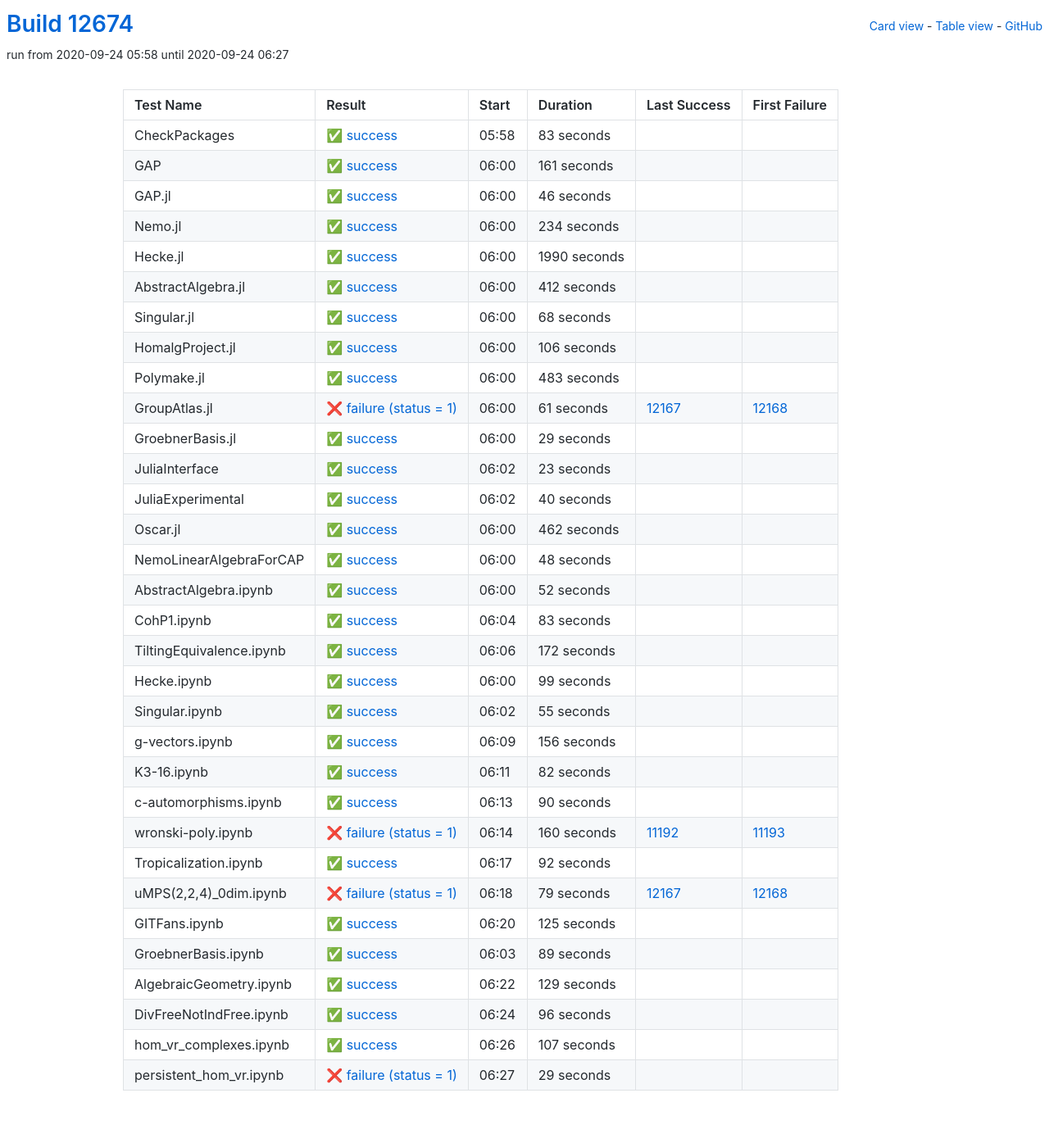
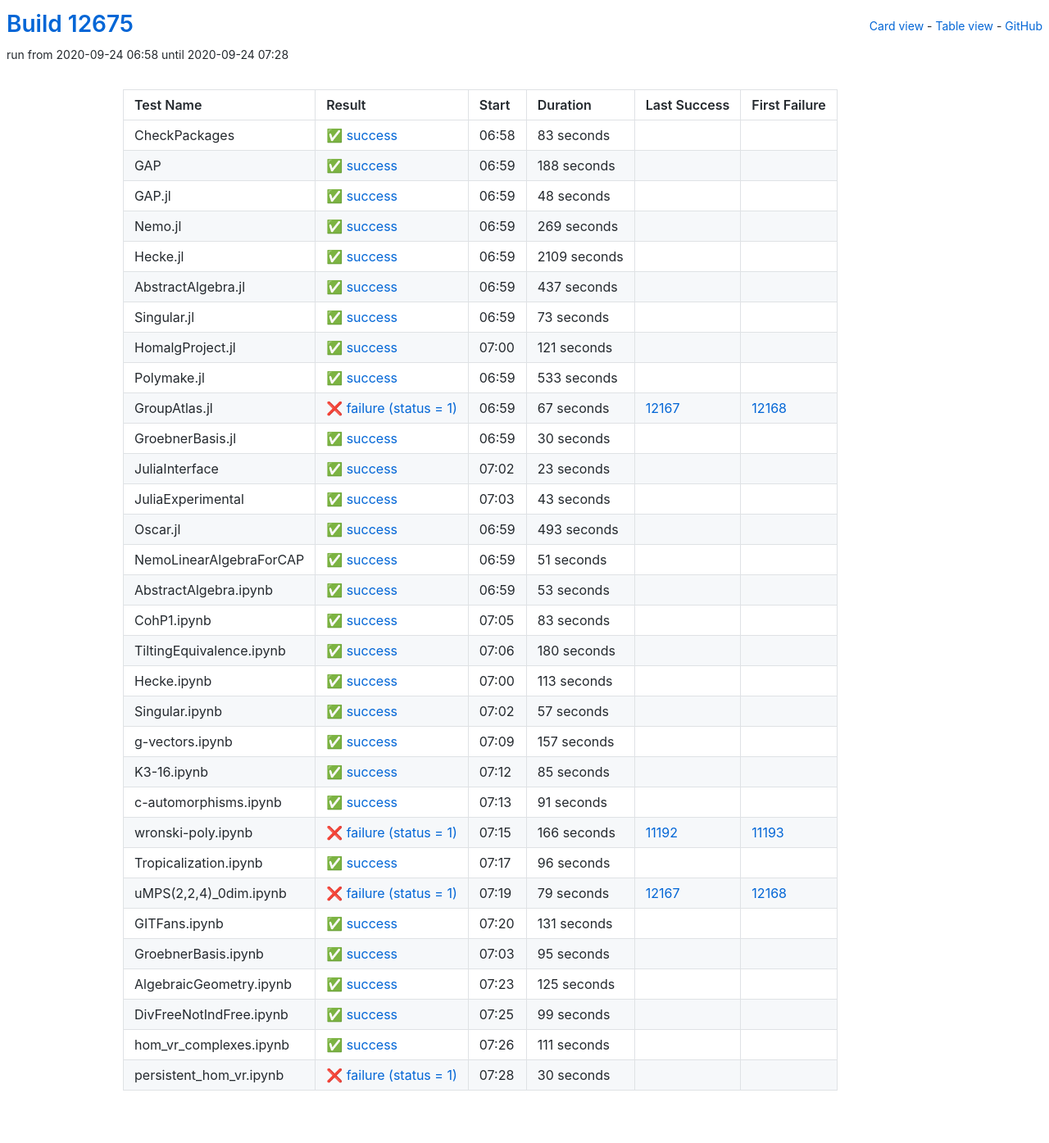
Before and after one commit to oscar-system/oscar-ci-status, a Jekyll site: the page built from table.html, in a window 1280 px wide. Shown: the whole page at 82% size. Built offline with Jekyll 4.4.1, drawn with Linux system fonts in a browser that asks for light colours.

Commit message:
Build #12675

```diff
--- a/_data/ci.yml
+++ b/_data/ci.yml
@@ -1,6 +1,6 @@
 ---
-build: 12674
-build_url: https://oscarci.mathematik.uni-kl.de/job/oscar/12674/
+build: 12675
+build_url: https://oscarci.mathematik.uni-kl.de/job/oscar/12675/
 job: oscar
 organization: oscar-system
 repo: oscar-ci-status
@@ -8,8 +8,8 @@
 tests:
 - name: CheckPackages
   id: checkpackages
-  log: https://oscarci.mathematik.uni-kl.de/job/oscar/12674/artifact/logs/build-12674/CheckPackages.log
-  start: 2020-09-24 05:58
+  log: https://oscarci.mathematik.uni-kl.de/job/oscar/12675/artifact/logs/build-12675/CheckPackages.log
+  start: 2020-09-24 06:58
   success: true
   exitcode: 0
   status: success
@@ -20,128 +20,128 @@
   first_failure_url:
 - name: GAP
   id: gap
-  log: https://oscarci.mathematik.uni-kl.de/job/oscar/12674/artifact/logs/build-12674/GAP.log
-  start: 2020-09-24 06:00
+  log: https://oscarci.mathematik.uni-kl.de/job/oscar/12675/artifact/logs/build-12675/GAP.log
+  start: 2020-09-24 06:59
   success: true
   exitcode: 0
   status: success
-  duration: 161
+  duration: 188
   last_success: false
   last_success_url:
   first_failure: false
   first_failure_url:
 - name: GAP.jl
   id: gap-jl
-  log: https://oscarci.mathematik.uni-kl.de/job/oscar/12674/artifact/logs/build-12674/GAP.jl.log
-  start: 2020-09-24 06:00
+  log: https://oscarci.mathematik.uni-kl.de/job/oscar/12675/artifact/logs/build-12675/GAP.jl.log
+  start: 2020-09-24 06:59
   success: true
   exitcode: 0
   status: success
-  duration: 46
+  duration: 48
   last_success: false
   last_success_url:
   first_failure: false
   first_failure_url:
 - name: Nemo.jl
   id: nemo-jl
-  log: https://oscarci.mathematik.uni-kl.de/job/oscar/12674/artifact/logs/build-12674/Nemo.jl.log
-  start: 2020-09-24 06:00
+  log: https://oscarci.mathematik.uni-kl.de/job/oscar/12675/artifact/logs/build-12675/Nemo.jl.log
+  start: 2020-09-24 06:59
   success: true
   exitcode: 0
   status: success
-  duration: 234
+  duration: 269
   last_success: false
   last_success_url:
   first_failure: false
   first_failure_url:
 - name: Hecke.jl
   id: hecke-jl
-  log: https://oscarci.mathematik.uni-kl.de/job/oscar/12674/artifact/logs/build-12674/Hecke.jl.log
-  start: 2020-09-24 06:00
+  log: https://oscarci.mathematik.uni-kl.de/job/oscar/12675/artifact/logs/build-12675/Hecke.jl.log
+  start: 2020-09-24 06:59
   success: true
   exitcode: 0
   status: success
-  duration: 1990
+  duration: 2109
   last_success: false
   last_success_url:
   first_failure: false
   first_failure_url:
 - name: AbstractAlgebra.jl
   id: abstractalgebra-jl
-  log: https://oscarci.mathematik.uni-kl.de/job/oscar/12674/artifact/logs/build-12674/AbstractAlgebra.jl.log
-  start: 2020-09-24 06:00
+  log: https://oscarci.mathematik.uni-kl.de/job/oscar/12675/artifact/logs/build-12675/AbstractAlgebra.jl.log
+  start: 2020-09-24 06:59
   success: true
   exitcode: 0
   status: success
-  duration: 412
+  duration: 437
   last_success: false
   last_success_url:
   first_failure: false
   first_failure_url:
 - name: Singular.jl
   id: singular-jl
-  log: https://oscarci.mathematik.uni-kl.de/job/oscar/12674/artifact/logs/build-12674/Singular.jl.log
-  start: 2020-09-24 06:00
+  log: https://oscarci.mathematik.uni-kl.de/job/oscar/12675/artifact/logs/build-12675/Singular.jl.log
+  start: 2020-09-24 06:59
   success: true
   exitcode: 0
   status: success
-  duration: 68
+  duration: 73
   last_success: false
   last_success_url:
   first_failure: false
   first_failure_url:
 - name: HomalgProject.jl
   id: homalgproject-jl
-  log: https://oscarci.mathematik.uni-kl.de/job/oscar/12674/artifact/logs/build-12674/HomalgProject.jl.log
-  start: 2020-09-24 06:00
+  log: https://oscarci.mathematik.uni-kl.de/job/oscar/12675/artifact/logs/build-12675/HomalgProject.jl.log
+  start: 2020-09-24 07:00
   success: true
   exitcode: 0
   status: success
-  duration: 106
+  duration: 121
   last_success: false
   last_success_url:
   first_failure: false
   first_failure_url:
 - name: Polymake.jl
   id: polymake-jl
-  log: https://oscarci.mathematik.uni-kl.de/job/oscar/12674/artifact/logs/build-12674/Polymake.jl.log
-  start: 2020-09-24 06:00
+  log: https://oscarci.mathematik.uni-kl.de/job/oscar/12675/artifact/logs/build-12675/Polymake.jl.log
+  start: 2020-09-24 06:59
   success: true
   exitcode: 0
   status: success
-  duration: 483
+  duration: 533
   last_success: false
   last_success_url:
   first_failure: false
   first_failure_url:
 - name: GroupAtlas.jl
   id: groupatlas-jl
-  log: https://oscarci.mathematik.uni-kl.de/job/oscar/12674/artifact/logs/build-12674/GroupAtlas.jl.log
-  start: 2020-09-24 06:00
+  log: https://oscarci.mathematik.uni-kl.de/job/oscar/12675/artifact/logs/build-12675/GroupAtlas.jl.log
+  start: 2020-09-24 06:59
   success: false
   exitcode: 1
   status: failure
-  duration: 61
+  duration: 67
   last_success: 12167
   last_success_url: https://oscarci.mathematik.uni-kl.de/job/oscar/12167/
   first_failure: 12168
   first_failure_url: https://oscarci.mathematik.uni-kl.de/job/oscar/12168/
 - name: GroebnerBasis.jl
   id: groebnerbasis-jl
-  log: https://oscarci.mathematik.uni-kl.de/job/oscar/12674/artifact/logs/build-12674/GroebnerBasis.jl.log
-  start: 2020-09-24 06:00
+  log: https://oscarci.mathematik.uni-kl.de/job/oscar/12675/artifact/logs/build-12675/GroebnerBasis.jl.log
+  start: 2020-09-24 06:59
   success: true
   exitcode: 0
   status: success
-  duration: 29
+  duration: 30
   last_success: false
   last_success_url:
   first_failure: false
   first_failure_url:
 - name: JuliaInterface
   id: juliainterface
-  log: https://oscarci.mathematik.uni-kl.de/job/oscar/12674/artifact/logs/build-12674/JuliaInterface.log
-  start: 2020-09-24 06:02
+  log: https://oscarci.mathematik.uni-kl.de/job/oscar/12675/artifact/logs/build-12675/JuliaInterface.log
+  start: 2020-09-24 07:02
   success: true
   exitcode: 0
   status: success
@@ -152,56 +152,56 @@
   first_failure_url:
 - name: JuliaExperimental
   id: juliaexperimental
-  log: https://oscarci.mathematik.uni-kl.de/job/oscar/12674/artifact/logs/build-12674/JuliaExperimental.log
-  start: 2020-09-24 06:02
+  log: https://oscarci.mathematik.uni-kl.de/job/oscar/12675/artifact/logs/build-12675/JuliaExperimental.log
+  start: 2020-09-24 07:03
   success: true
   exitcode: 0
   status: success
-  duration: 40
+  duration: 43
   last_success: false
   last_success_url:
   first_failure: false
   first_failure_url:
 - name: Oscar.jl
   id: oscar-jl
-  log: https://oscarci.mathematik.uni-kl.de/job/oscar/12674/artifact/logs/build-12674/Oscar.jl.log
-  start: 2020-09-24 06:00
+  log: https://oscarci.mathematik.uni-kl.de/job/oscar/12675/artifact/logs/build-12675/Oscar.jl.log
+  start: 2020-09-24 06:59
   success: true
   exitcode: 0
   status: success
-  duration: 462
+  duration: 493
   last_success: false
   last_success_url:
   first_failure: false
   first_failure_url:
 - name: NemoLinearAlgebraForCAP
   id: nemolinearalgebraforcap
-  log: https://oscarci.mathematik.uni-kl.de/job/oscar/12674/artifact/logs/build-12674/NemoLinearAlgebraForCAP.log
-  start: 2020-09-24 06:00
+  log: https://oscarci.mathematik.uni-kl.de/job/oscar/12675/artifact/logs/build-12675/NemoLinearAlgebraForCAP.log
+  start: 2020-09-24 06:59
   success: true
   exitcode: 0
   status: success
-  duration: 48
+  duration: 51
   last_success: false
   last_success_url:
   first_failure: false
   first_failure_url:
 - name: AbstractAlgebra.ipynb
   id: abstractalgebra-ipynb
-  log: https://oscarci.mathematik.uni-kl.de/job/oscar/12674/artifact/logs/build-12674/AbstractAlgebra.ipynb.log
-  start: 2020-09-24 06:00
+  log: https://oscarci.mathematik.uni-kl.de/job/oscar/12675/artifact/logs/build-12675/AbstractAlgebra.ipynb.log
+  start: 2020-09-24 06:59
   success: true
   exitcode: 0
   status: success
-  duration: 52
+  duration: 53
   last_success: false
   last_success_url:
   first_failure: false
   first_failure_url:
 - name: CohP1.ipynb
   id: cohp1-ipynb
-  log: https://oscarci.mathematik.uni-kl.de/job/oscar/12674/artifact/logs/build-12674/CohP1.ipynb.log
-  start: 2020-09-24 06:04
+  log: https://oscarci.mathematik.uni-kl.de/job/oscar/12675/artifact/logs/build-12675/CohP1.ipynb.log
+  start: 2020-09-24 07:05
   success: true
   exitcode: 0
   status: success
@@ -212,104 +212,104 @@
   first_failure_url:
 - name: TiltingEquivalence.ipynb
   id: tiltingequivalence-ipynb
-  log: https://oscarci.mathematik.uni-kl.de/job/oscar/12674/artifact/logs/build-12674/TiltingEquivalence.ipynb.log
-  start: 2020-09-24 06:06
+  log: https://oscarci.mathematik.uni-kl.de/job/oscar/12675/artifact/logs/build-12675/TiltingEquivalence.ipynb.log
+  start: 2020-09-24 07:06
   success: true
   exitcode: 0
   status: success
-  duration: 172
+  duration: 180
   last_success: false
   last_success_url:
   first_failure: false
   first_failure_url:
 - name: Hecke.ipynb
   id: hecke-ipynb
-  log: https://oscarci.mathematik.uni-kl.de/job/oscar/12674/artifact/logs/build-12674/Hecke.ipynb.log
-  start: 2020-09-24 06:00
+  log: https://oscarci.mathematik.uni-kl.de/job/oscar/12675/artifact/logs/build-12675/Hecke.ipynb.log
+  start: 2020-09-24 07:00
   success: true
   exitcode: 0
   status: success
-  duration: 99
+  duration: 113
   last_success: false
   last_success_url:
   first_failure: false
   first_failure_url:
 - name: Singular.ipynb
   id: singular-ipynb
-  log: https://oscarci.mathematik.uni-kl.de/job/oscar/12674/artifact/logs/build-12674/Singular.ipynb.log
-  start: 2020-09-24 06:02
+  log: https://oscarci.mathematik.uni-kl.de/job/oscar/12675/artifact/logs/build-12675/Singular.ipynb.log
+  start: 2020-09-24 07:02
   success: true
   exitcode: 0
   status: success
-  duration: 55
+  duration: 57
   last_success: false
   last_success_url:
   first_failure: false
   first_failure_url:
 - name: g-vectors.ipynb
   id: g-vectors-ipynb
-  log: https://oscarci.mathematik.uni-kl.de/job/oscar/12674/artifact/logs/build-12674/g-vectors.ipynb.log
-  start: 2020-09-24 06:09
+  log: https://oscarci.mathematik.uni-kl.de/job/oscar/12675/artifact/logs/build-12675/g-vectors.ipynb.log
+  start: 2020-09-24 07:09
   success: true
   exitcode: 0
   status: success
-  duration: 156
+  duration: 157
   last_success: false
   last_success_url:
   first_failure: false
   first_failure_url:
 - name: K3-16.ipynb
   id: k3-16-ipynb
-  log: https://oscarci.mathematik.uni-kl.de/job/oscar/12674/artifact/logs/build-12674/K3-16.ipynb.log
-  start: 2020-09-24 06:11
+  log: https://oscarci.mathematik.uni-kl.de/job/oscar/12675/artifact/logs/build-12675/K3-16.ipynb.log
+  start: 2020-09-24 07:12
   success: true
   exitcode: 0
   status: success
-  duration: 82
+  duration: 85
   last_success: false
   last_success_url:
   first_failure: false
   first_failure_url:
 - name: c-automorphisms.ipynb
   id: c-automorphisms-ipynb
-  log: https://oscarci.mathematik.uni-kl.de/job/oscar/12674/artifact/logs/build-12674/c-automorphisms.ipynb.log
-  start: 2020-09-24 06:13
+  log: https://oscarci.mathematik.uni-kl.de/job/oscar/12675/artifact/logs/build-12675/c-automorphisms.ipynb.log
+  start: 2020-09-24 07:13
   success: true
   exitcode: 0
   status: success
-  duration: 90
+  duration: 91
   last_success: false
   last_success_url:
   first_failure: false
   first_failure_url:
 - name: wronski-poly.ipynb
   id: wronski-poly-ipynb
-  log: https://oscarci.mathematik.uni-kl.de/job/oscar/12674/artifact/logs/build-12674/wronski-poly.ipynb.log
-  start: 2020-09-24 06:14
+  log: https://oscarci.mathematik.uni-kl.de/job/oscar/12675/artifact/logs/build-12675/wronski-poly.ipynb.log
+  start: 2020-09-24 07:15
   success: false
   exitcode: 1
   status: failure
-  duration: 160
+  duration: 166
   last_success: 11192
   last_success_url: https://oscarci.mathematik.uni-kl.de/job/oscar/11192/
   first_failure: 11193
   first_failure_url: https://oscarci.mathematik.uni-kl.de/job/oscar/11193/
 - name: Tropicalization.ipynb
   id: tropicalization-ipynb
-  log: https://oscarci.mathematik.uni-kl.de/job/oscar/12674/artifact/logs/build-12674/Tropicalization.ipynb.log
-  start: 2020-09-24 06:17
+  log: https://oscarci.mathematik.uni-kl.de/job/oscar/12675/artifact/logs/build-12675/Tropicalization.ipynb.log
+  start: 2020-09-24 07:17
   success: true
   exitcode: 0
   status: success
-  duration: 92
+  duration: 96
   last_success: false
   last_success_url:
   first_failure: false
   first_failure_url:
 - name: uMPS(2,2,4)_0dim.ipynb
   id: umps-2-2-4-0dim-ipynb
-  log: https://oscarci.mathematik.uni-kl.de/job/oscar/12674/artifact/logs/build-12674/uMPS-2-2-4-_0dim.ipynb.log
-  start: 2020-09-24 06:18
+  log: https://oscarci.mathematik.uni-kl.de/job/oscar/12675/artifact/logs/build-12675/uMPS-2-2-4-_0dim.ipynb.log
+  start: 2020-09-24 07:19
   success: false
   exitcode: 1
   status: failure
@@ -320,8 +320,32 @@
   first_failure_url: https://oscarci.mathematik.uni-kl.de/job/oscar/12168/
 - name: GITFans.ipynb
   id: gitfans-ipynb
-  log: https://oscarci.mathematik.uni-kl.de/job/oscar/12674/artifact/logs/build-12674/GITFans.ipynb.log
-  start: 2020-09-24 06:20
+  log: https://oscarci.mathematik.uni-kl.de/job/oscar/12675/artifact/logs/build-12675/GITFans.ipynb.log
+  start: 2020-09-24 07:20
+  success: true
+  exitcode: 0
+  status: success
+  duration: 131
+  last_success: false
+  last_success_url:
+  first_failure: false
+  first_failure_url:
+- name: GroebnerBasis.ipynb
+  id: groebnerbasis-ipynb
+  log: https://oscarci.mathematik.uni-kl.de/job/oscar/12675/artifact/logs/build-12675/GroebnerBasis.ipynb.log
+  start: 2020-09-24 07:03
+  success: true
+  exitcode: 0
+  status: success
+  duration: 95
+  last_success: false
+  last_success_url:
+  first_failure: false
+  first_failure_url:
+- name: AlgebraicGeometry.ipynb
+  id: algebraicgeometry-ipynb
+  log: https://oscarci.mathematik.uni-kl.de/job/oscar/12675/artifact/logs/build-12675/AlgebraicGeometry.ipynb.log
+  start: 2020-09-24 07:23
   success: true
   exitcode: 0
   status: success
@@ -330,62 +354,38 @@
   last_success_url:
   first_failure: false
   first_failure_url:
-- name: GroebnerBasis.ipynb
-  id: groebnerbasis-ipynb
-  log: https://oscarci.mathematik.uni-kl.de/job/oscar/12674/artifact/logs/build-12674/GroebnerBasis.ipynb.log
-  start: 2020-09-24 06:03
+- name: DivFreeNotIndFree.ipynb
+  id: divfreenotindfree-ipynb
+  log: https://oscarci.mathematik.uni-kl.de/job/oscar/12675/artifact/logs/build-12675/DivFreeNotIndFree.ipynb.log
+  start: 2020-09-24 07:25
   success: true
   exitcode: 0
   status: success
-  duration: 89
-  last_success: false
-  last_success_url:
-  first_failure: false
-  first_failure_url:
-- name: AlgebraicGeometry.ipynb
-  id: algebraicgeometry-ipynb
-  log: https://oscarci.mathematik.uni-kl.de/job/oscar/12674/artifact/logs/build-12674/AlgebraicGeometry.ipynb.log
-  start: 2020-09-24 06:22
-  success: true
-  exitcode: 0
-  status: success
-  duration: 129
-  last_success: false
-  last_success_url:
-  first_failure: false
-  first_failure_url:
-- name: DivFreeNotIndFree.ipynb
-  id: divfreenotindfree-ipynb
-  log: https://oscarci.mathematik.uni-kl.de/job/oscar/12674/artifact/logs/build-12674/DivFreeNotIndFree.ipynb.log
-  start: 2020-09-24 06:24
-  success: true
-  exitcode: 0
-  status: success
-  duration: 96
+  duration: 99
   last_success: false
   last_success_url:
   first_failure: false
   first_failure_url:
 - name: hom_vr_complexes.ipynb
   id: hom-vr-complexes-ipynb
-  log: https://oscarci.mathematik.uni-kl.de/job/oscar/12674/artifact/logs/build-12674/hom_vr_complexes.ipynb.log
-  start: 2020-09-24 06:26
+  log: https://oscarci.mathematik.uni-kl.de/job/oscar/12675/artifact/logs/build-12675/hom_vr_complexes.ipynb.log
+  start: 2020-09-24 07:26
   success: true
   exitcode: 0
   status: success
-  duration: 107
+  duration: 111
   last_success: false
   last_success_url:
   first_failure: false
   first_failure_url:
 - name: persistent_hom_vr.ipynb
   id: persistent-hom-vr-ipynb
-  log: https://oscarci.mathematik.uni-kl.de/job/oscar/12674/artifact/logs/build-12674/persistent_hom_vr.ipynb.log
-  start: 2020-09-24 06:27
+  log: https://oscarci.mathematik.uni-kl.de/job/oscar/12675/artifact/logs/build-12675/persistent_hom_vr.ipynb.log
+  start: 2020-09-24 07:28
   success: false
   exitcode: 1
   status: failure
-  duration: 29
+  duration: 30
   last_success: false
   last_success_url:
   first_failure: false
```
Also changed, not shown: README.md.
